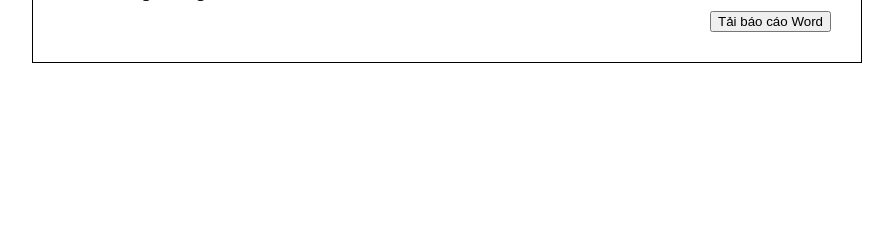
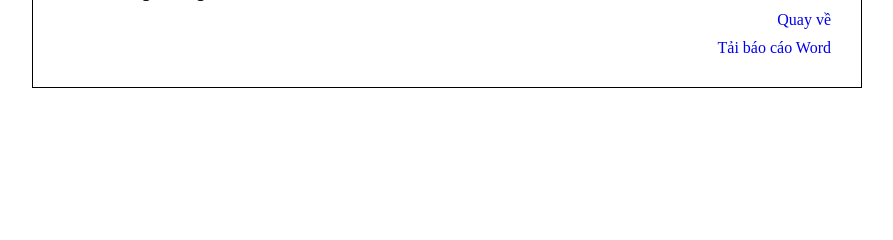
Before and after one commit to LacNac/Dang-gia, a Flask app: a page that uses Đánh giá giảng viên/Templates/inbc.html in a window 1280 px wide. Shown: the part 364-604 px from the top of the page, without its empty margins (193-1086 px from the left). Run offline with Flask 3, Linux system fonts and the light colour scheme; data comes from the database, SQL or seed files in the repository.

Commit message:
Refactor links and buttons in inbc.html

```diff
--- a/Đánh giá giảng viên/Templates/inbc.html
+++ b/Đánh giá giảng viên/Templates/inbc.html
@@ -15,9 +15,11 @@
               <div class="t1"><b>Phương pháp giảng dạy của giảng viên giúp sinh viên hiểu bài tốt hơn:</b> {{ data[0]["diem_cau_4"]}}</div>
               <div class="t1"><b>Giảng viên tạo môi trường học tập tích cực và khuyến khích sinh viên tham gia thảo luận:</b> {{ data[0]["diem_cau_5"]}}</div>
               <div class="t1"><b>Điểm đánh giá trung bình:</b> {{ data[0]["diem_trung_binh"] }}</div>
-              <a href="{{ url_for('gv.xuat_word', ten_giang_vien=data[0]['ten_giang_vien']) }}">
-                     <button>Tải báo cáo Word</button>
-              </a>
+              <div class="link-tinh">
+                     <a href="{{ url_for('gv.giang_vien')}}"> Quay về</a>
+                     <a href="{{ url_for('gv.xuat_word', ten_giang_vien=data[0]['ten_giang_vien']) }}">Tải báo cáo Word</a>
+
+              </div>
 
        </div>
 {% endblock %}
```
